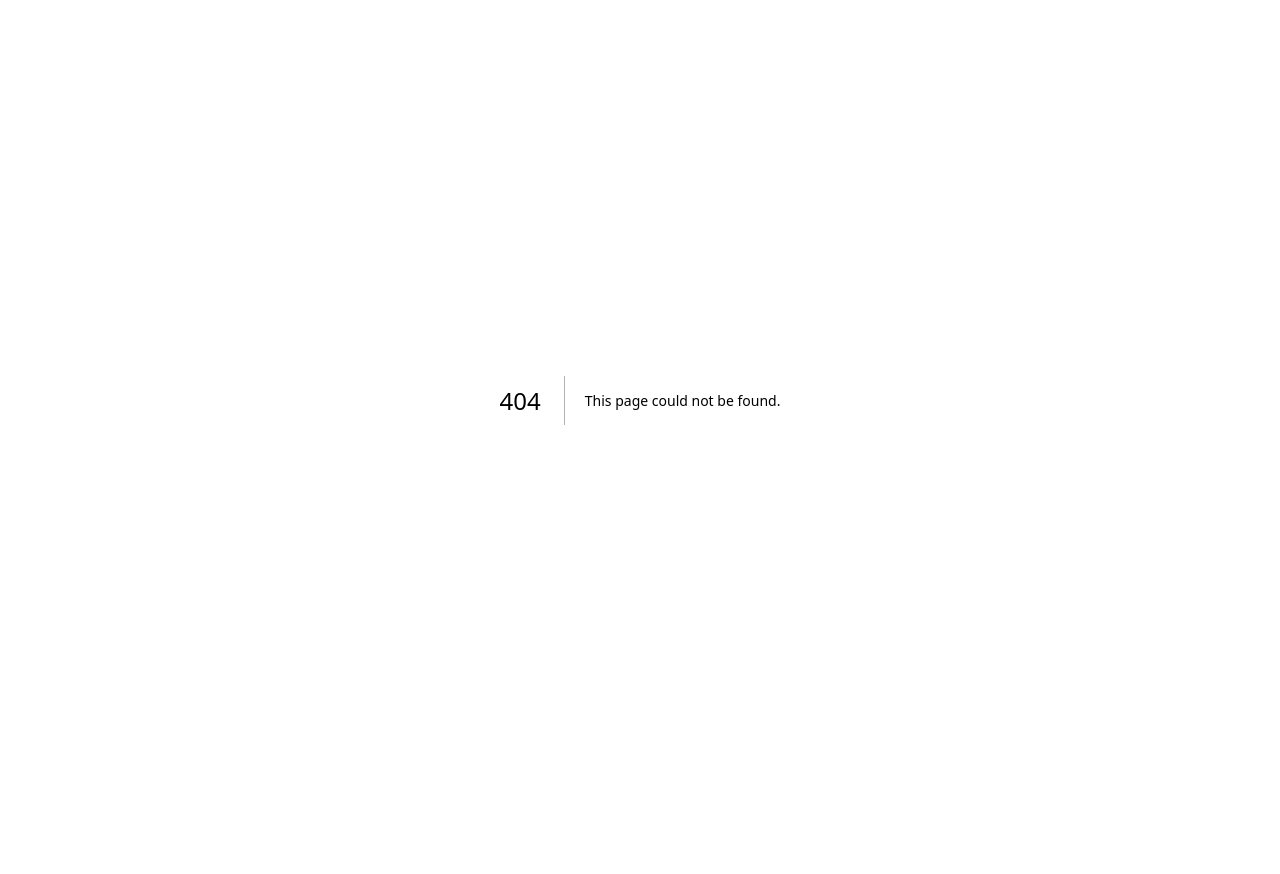
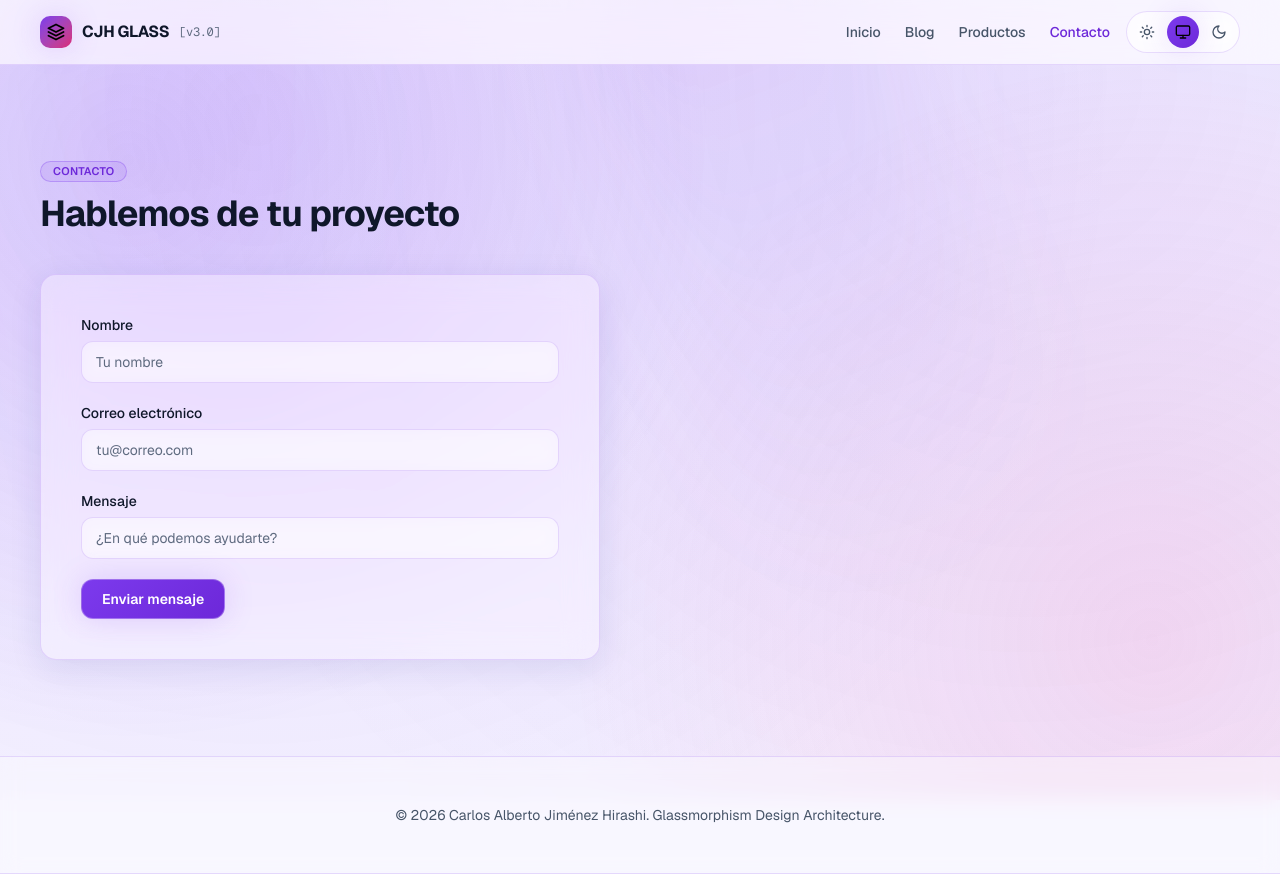
Before and after one commit to cjhirashi/design-html, a Next.js app in the folder react/glassmorphism/: page /contacto in a window 1280 px wide. Before the commit this address had no page. Before the commit the page ends 800 px from the top, so only its background shows below. Built offline with nearby package versions, Linux system fonts and the light colour scheme.

Commit message:
feat(contacto): T-013 — maqueta de formulario de contacto con campos field (RF-007, RF-013)

```diff
--- /dev/null
+++ b/react/glassmorphism/app/contacto/_components/contact-form.tsx
@@ -0,0 +1,40 @@
+"use client";
+
+import { Button } from "@/components/glass/button";
+import { Field } from "@/components/glass/field";
+
+/**
+ * Formulario de contacto (RF-007/RF-013) — MAQUETA (T-013): compone `Field` para
+ * nombre/email/mensaje. El campo de email ya cablea la prop `error` (contrato visual
+ * de RF-013: mensaje inline bajo el input) pero sin estado/validación — `emailError`
+ * es una constante vacía, así que hoy no se renderiza ningún mensaje. T-025 conecta
+ * la lógica real que calcula y pasa ese valor. El `onSubmit` solo previene el
+ * comportamiento por defecto del navegador, sin validar ni enviar nada.
+ */
+export function ContactForm() {
+  const emailError: string | undefined = undefined;
+
+  return (
+    <form
+      className="flex flex-col gap-5"
+      onSubmit={(event) => {
+        event.preventDefault();
+      }}
+    >
+      <Field label="Nombre" name="nombre" type="text" placeholder="Tu nombre" autoComplete="name" />
+      <Field
+        label="Correo electrónico"
+        name="email"
+        type="email"
+        placeholder="tu@correo.com"
+        autoComplete="email"
+        error={emailError}
+      />
+      <Field label="Mensaje" name="mensaje" type="text" placeholder="¿En qué podemos ayudarte?" />
+
+      <Button type="submit" className="self-start">
+        Enviar mensaje
+      </Button>
+    </form>
+  );
+}
--- /dev/null
+++ b/react/glassmorphism/app/contacto/page.tsx
@@ -0,0 +1,61 @@
+import type { Metadata } from "next";
+
+import { AuroraBackground } from "@/components/background/aurora-background";
+import { Footer } from "@/components/glass/footer";
+import { GlassCard } from "@/components/glass/glass-card";
+import { Logo } from "@/components/glass/logo";
+import { Navbar, NavLink } from "@/components/glass/navbar";
+import { Reveal } from "@/components/glass/reveal";
+import { SectionHeading } from "@/components/glass/section-heading";
+import { ThemeSwitch } from "@/components/glass/theme-switch";
+import { footer } from "@/content/landing";
+import { catalogNav } from "@/content/site";
+
+import { ContactForm } from "./_components/contact-form";
+
+const container = "mx-auto w-full max-w-[1280px] px-4 sm:px-6 lg:px-10";
+
+export const metadata: Metadata = { title: "Contacto" };
+
+/**
+ * Contacto (RF-007): formulario con `Field` (RF-013) dentro de una `GlassCard`.
+ * Compone `Navbar`/`Logo`/`NavLink`/`ThemeSwitch`/`Footer` directamente con los
+ * enlaces compartidos de catálogo (`content/site.ts`) — misma composición que Blog
+ * y Productos, sin header/aside propio.
+ */
+export default function ContactoPage() {
+  return (
+    <div className="overflow-x-clip">
+      <AuroraBackground />
+      <Navbar>
+        <Logo />
+        <nav aria-label="Principal" className="ml-auto flex items-center gap-6 overflow-x-auto">
+          {catalogNav.map((l) => (
+            <NavLink key={l.href} href={l.href} active={l.href === "/contacto"}>
+              {l.label}
+            </NavLink>
+          ))}
+        </nav>
+        <ThemeSwitch />
+      </Navbar>
+
+      <main>
+        <section aria-labelledby="contacto-title" className="py-16 sm:py-24">
+          <Reveal className={`${container} flex flex-col gap-10`}>
+            <SectionHeading
+              id="contacto-title"
+              eyebrow="Contacto"
+              title="Hablemos de tu proyecto"
+            />
+
+            <GlassCard as="div" className="max-w-[560px] p-6 sm:p-10">
+              <ContactForm />
+            </GlassCard>
+          </Reveal>
+        </section>
+      </main>
+
+      <Footer>{footer}</Footer>
+    </div>
+  );
+}
```
Also changed, not shown: 1 other file (tests, documents, lock files or other folders).
